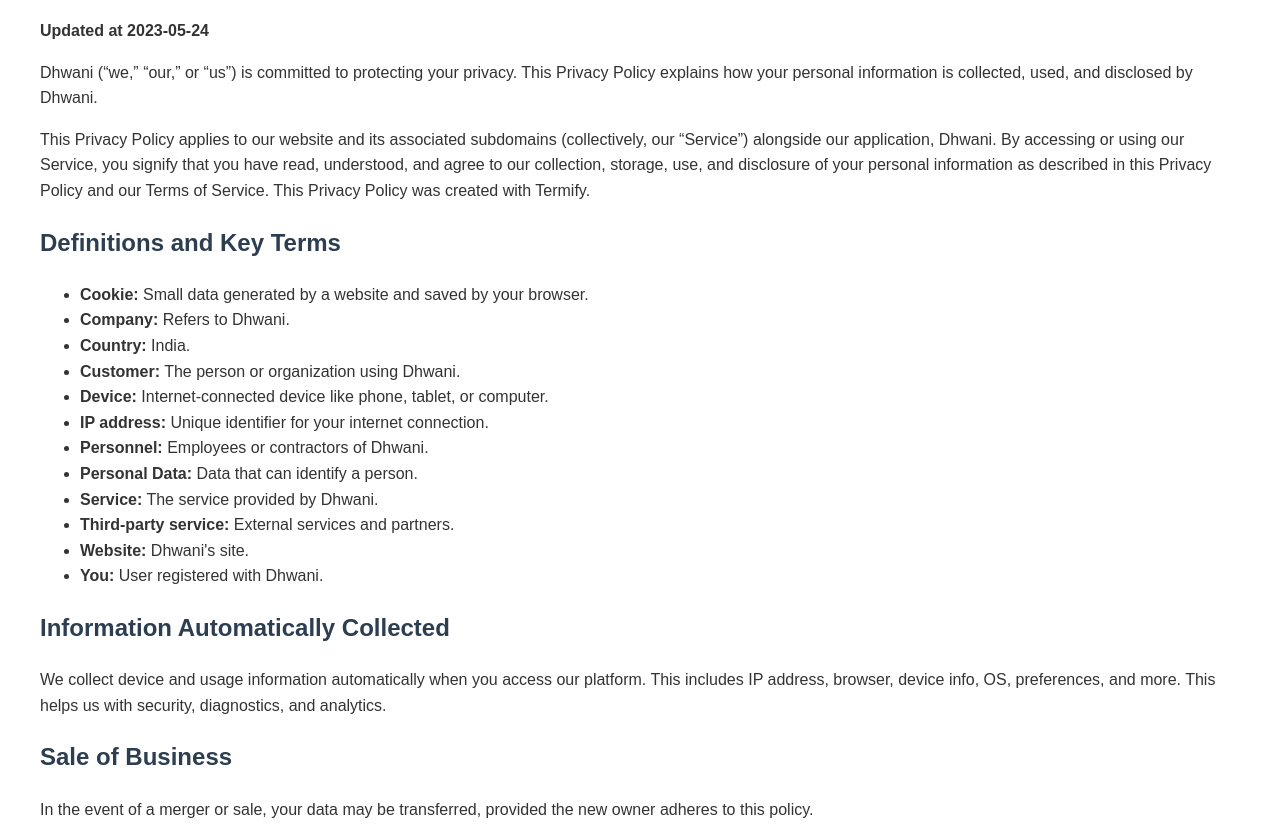
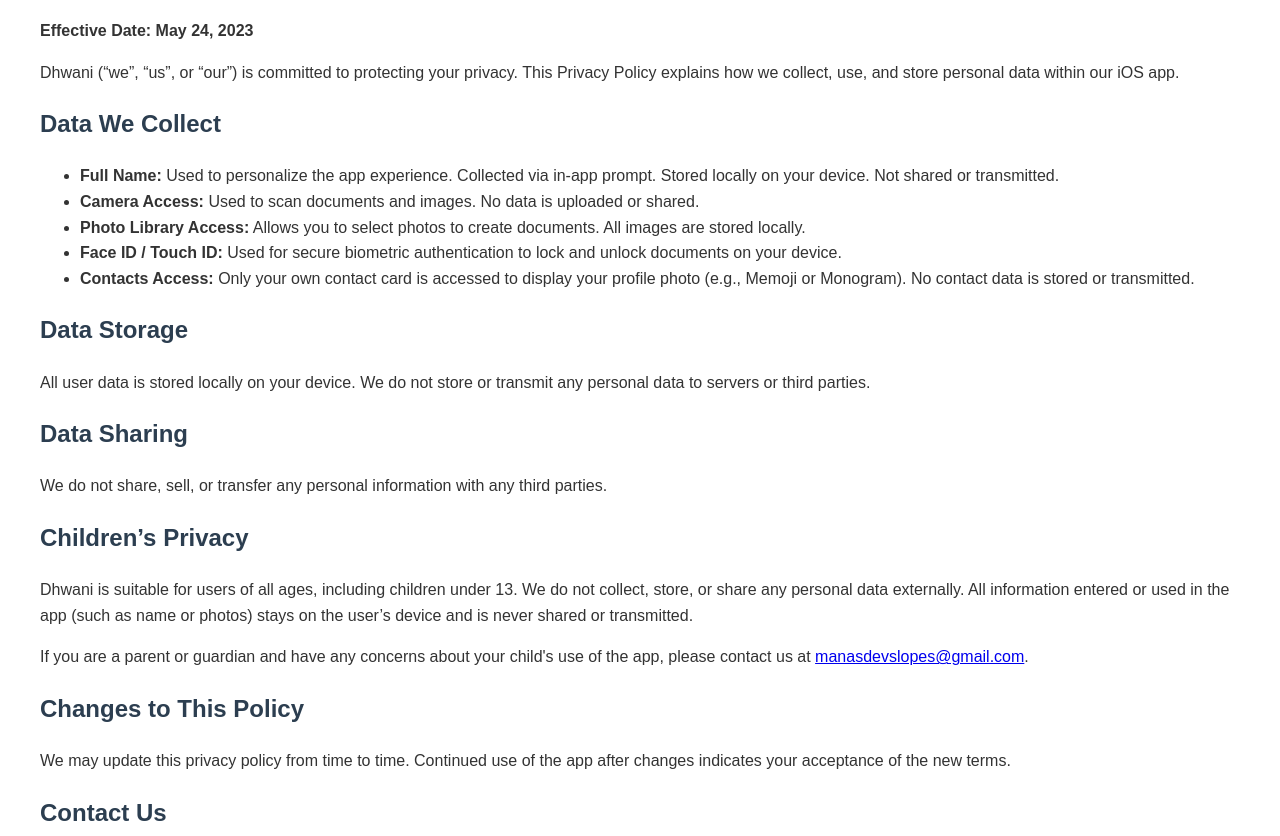
Before and after one commit to manasdevslopes/dhwani-privacy-policy, a plain HTML site: page index.html in a window 1280 px wide. Shown: the part 116-952 px from the top of the page. Drawn offline with Linux system fonts and the light colour scheme.

Commit message:
Updated Dhwani's  privacy policy

```diff
--- a/index.html
+++ b/index.html
@@ -12,103 +12,84 @@
         background-color: #ffffff;
         color: #333333;
       }
-    h1, h2, h3 {
+      h1,
+      h2 {
         color: #2c3e50;
       }
     </style>
   </head>
   <body>
     <h1>Privacy Policy</h1>
-  <p><strong>Updated at 2023-05-24</strong></p>
+    <p><strong>Effective Date: May 24, 2023</strong></p>
 
-  <p>Dhwani (“we,” “our,” or “us”) is committed to protecting your privacy. This Privacy Policy explains how your personal information is collected, used, and disclosed by Dhwani.</p>
+    <p>
+      Dhwani (“we”, “us”, or “our”) is committed to protecting your privacy.
+      This Privacy Policy explains how we collect, use, and store personal data
+      within our iOS app.
+    </p>
 
-  <p>This Privacy Policy applies to our website and its associated subdomains (collectively, our “Service”) alongside our application, Dhwani. By accessing or using our Service, you signify that you have read, understood, and agree to our collection, storage, use, and disclosure of your personal information as described in this Privacy Policy and our Terms of Service. This Privacy Policy was created with Termify.</p>
-
-  <h2>Definitions and Key Terms</h2>
+    <h2>Data We Collect</h2>
     <ul>
-    <li><strong>Cookie:</strong> Small data generated by a website and saved by your browser.</li>
-    <li><strong>Company:</strong> Refers to Dhwani.</li>
-    <li><strong>Country:</strong> India.</li>
-    <li><strong>Customer:</strong> The person or organization using Dhwani.</li>
-    <li><strong>Device:</strong> Internet-connected device like phone, tablet, or computer.</li>
-    <li><strong>IP address:</strong> Unique identifier for your internet connection.</li>
-    <li><strong>Personnel:</strong> Employees or contractors of Dhwani.</li>
-    <li><strong>Personal Data:</strong> Data that can identify a person.</li>
-    <li><strong>Service:</strong> The service provided by Dhwani.</li>
-    <li><strong>Third-party service:</strong> External services and partners.</li>
-    <li><strong>Website:</strong> Dhwani's site.</li>
-    <li><strong>You:</strong> User registered with Dhwani.</li>
+      <li>
+        <strong>Full Name:</strong> Used to personalize the app experience.
+        Collected via in-app prompt. Stored locally on your device. Not shared
+        or transmitted.
+      </li>
+      <li>
+        <strong>Camera Access:</strong> Used to scan documents and images. No
+        data is uploaded or shared.
+      </li>
+      <li>
+        <strong>Photo Library Access:</strong> Allows you to select photos to
+        create documents. All images are stored locally.
+      </li>
+      <li>
+        <strong>Face ID / Touch ID:</strong> Used for secure biometric
+        authentication to lock and unlock documents on your device.
+      </li>
+      <li>
+        <strong>Contacts Access:</strong> Only your own contact card is accessed
+        to display your profile photo (e.g., Memoji or Monogram). No contact
+        data is stored or transmitted.
+      </li>
     </ul>
 
-  <h2>Information Automatically Collected</h2>
-  <p>We collect device and usage information automatically when you access our platform. This includes IP address, browser, device info, OS, preferences, and more. This helps us with security, diagnostics, and analytics.</p>
+    <h2>Data Storage</h2>
+    <p>
+      All user data is stored locally on your device. We do not store or
+      transmit any personal data to servers or third parties.
+    </p>
 
-  <h2>Sale of Business</h2>
-  <p>In the event of a merger or sale, your data may be transferred, provided the new owner adheres to this policy.</p>
+    <h2>Data Sharing</h2>
+    <p>
+      We do not share, sell, or transfer any personal information with any third
+      parties.
+    </p>
 
-  <h2>Affiliates</h2>
-  <p>We may share information with our corporate affiliates who will also honor this Privacy Policy.</p>
+    <h2>Children’s Privacy</h2>
+    <p>
+      Dhwani is suitable for users of all ages, including children under 13. We
+      do not collect, store, or share any personal data externally. All
+      information entered or used in the app (such as name or photos) stays on
+      the user’s device and is never shared or transmitted.
+    </p>
+    <p>
+      If you are a parent or guardian and have any concerns about your child's
+      use of the app, please contact us at
+      <a href="mailto:manasdevslopes@gmail.com">manasdevslopes@gmail.com</a>.
+    </p>
 
-  <h2>Governing Law</h2>
-  <p>This Privacy Policy is governed by the laws of India. Any disputes will be handled under Indian jurisdiction.</p>
-
-  <h2>Your Consent</h2>
-  <p>By using our service, you consent to this Privacy Policy and agree to its terms.</p>
-
-  <h2>Links to Other Websites</h2>
-  <p>This policy applies only to our services. We are not responsible for content or policies of other websites linked from our platform.</p>
-
-  <h2>Cookies</h2>
-  <p>We use cookies for performance and functionality. Disabling them may affect your experience.</p>
-
-  <h2>Blocking and Disabling Cookies</h2>
-  <p>You may block cookies via your browser, but doing so may limit certain features of our service.</p>
-
-  <h2>Payment Details</h2>
-  <p>We store payment information securely to the highest standards.</p>
-
-  <h2>Kids' Privacy</h2>
-  <p>If you're a parent and find that your child has provided us data without consent, please contact us. We'll remove the data promptly.</p>
-
-  <h2>Changes To Our Privacy Policy</h2>
-  <p>We may update our policy. Continued use of the service implies agreement to the updated terms.</p>
-
-  <h2>Third-Party Services</h2>
-  <p>We are not responsible for content or use of third-party services linked through our platform.</p>
-
-  <h2>Tracking Technologies</h2>
-  <h3>Local Storage</h3>
-  <p>We use web storage (local storage) to enhance performance and store persistent data.</p>
-
-  <h2>Information about General Data Protection Regulation (GDPR)</h2>
-  <p>If you're from the EEA, we comply with GDPR regulations. This includes fair and transparent data processing, limited storage duration, and data access rights.</p>
-
-  <h3>What is GDPR?</h3>
-  <p>GDPR is an EU regulation that protects personal data and privacy of EU citizens.</p>
-
-  <h3>What is personal data?</h3>
-  <p>Any data that identifies a person — including names, emails, addresses, IPs, biometric or financial data.</p>
-
-  <h3>Data Protection Principles:</h3>
-  <ul>
-    <li>Collected lawfully and transparently.</li>
-    <li>Used only for specified purposes.</li>
-    <li>Stored no longer than necessary.</li>
-    <li>Individuals have the right to access, update, or delete their data.</li>
-  </ul>
-
-  <h3>Why is GDPR important?</h3>
-  <p>GDPR enforces stronger privacy regulations and penalties for non-compliance. We follow its principles globally.</p>
-
-  <h3>Individual Rights</h3>
-  <p>We help users access, export, or delete their data. Data is kept up to 6 years unless an account is deleted.</p>
+    <h2>Changes to This Policy</h2>
+    <p>
+      We may update this privacy policy from time to time. Continued use of the
+      app after changes indicates your acceptance of the new terms.
+    </p>
 
     <h2>Contact Us</h2>
     <p>
-      If you have any questions or suggestions about the Terms and Conditions,
-      please do not hesitate to contact the Service Provider at
-      manasdevslopes@gmail.com.
+      If you have questions or concerns about this Privacy Policy, please
+      contact us at:<br />
+      <a href="mailto:manasdevslopes@gmail.com">manasdevslopes@gmail.com</a>
     </p>
   </body>
 </html>
```
Lines whose indentation alone changed are shown as unchanged.
